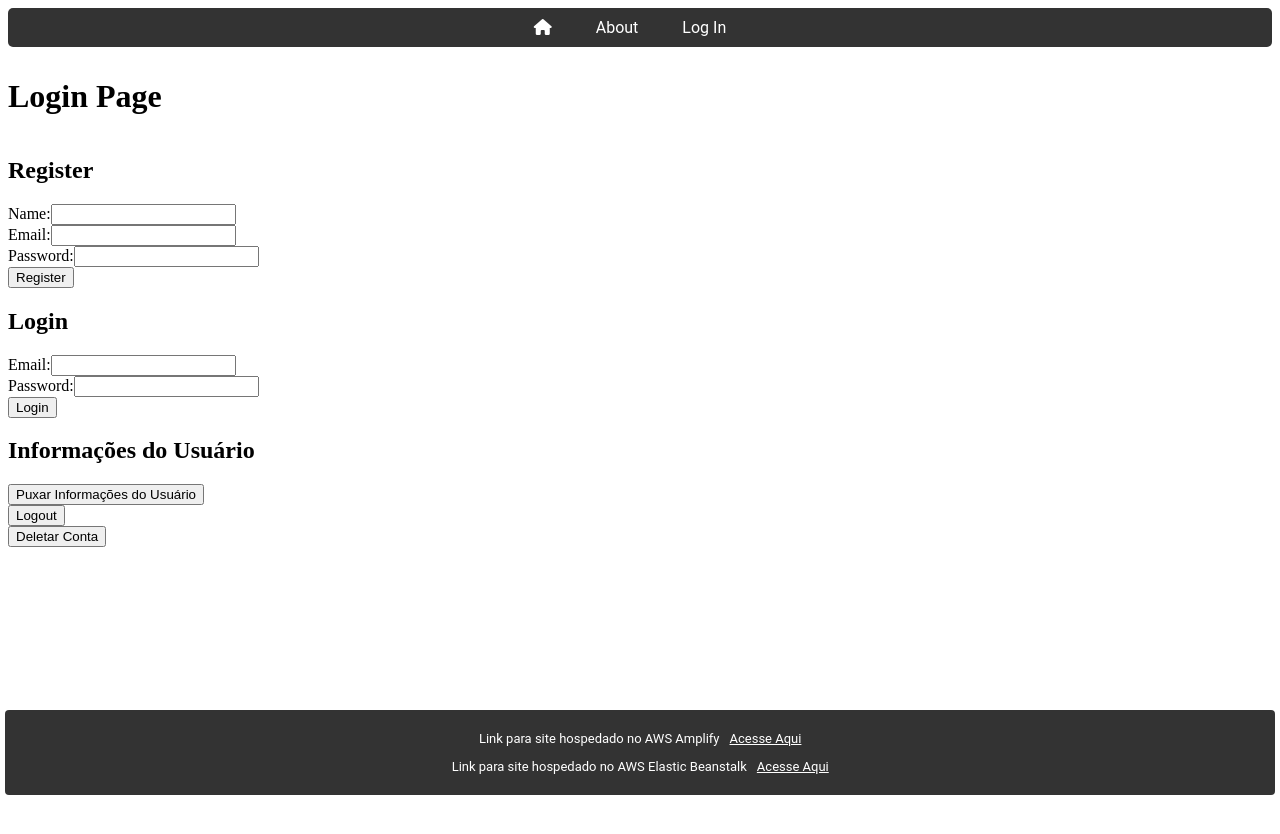
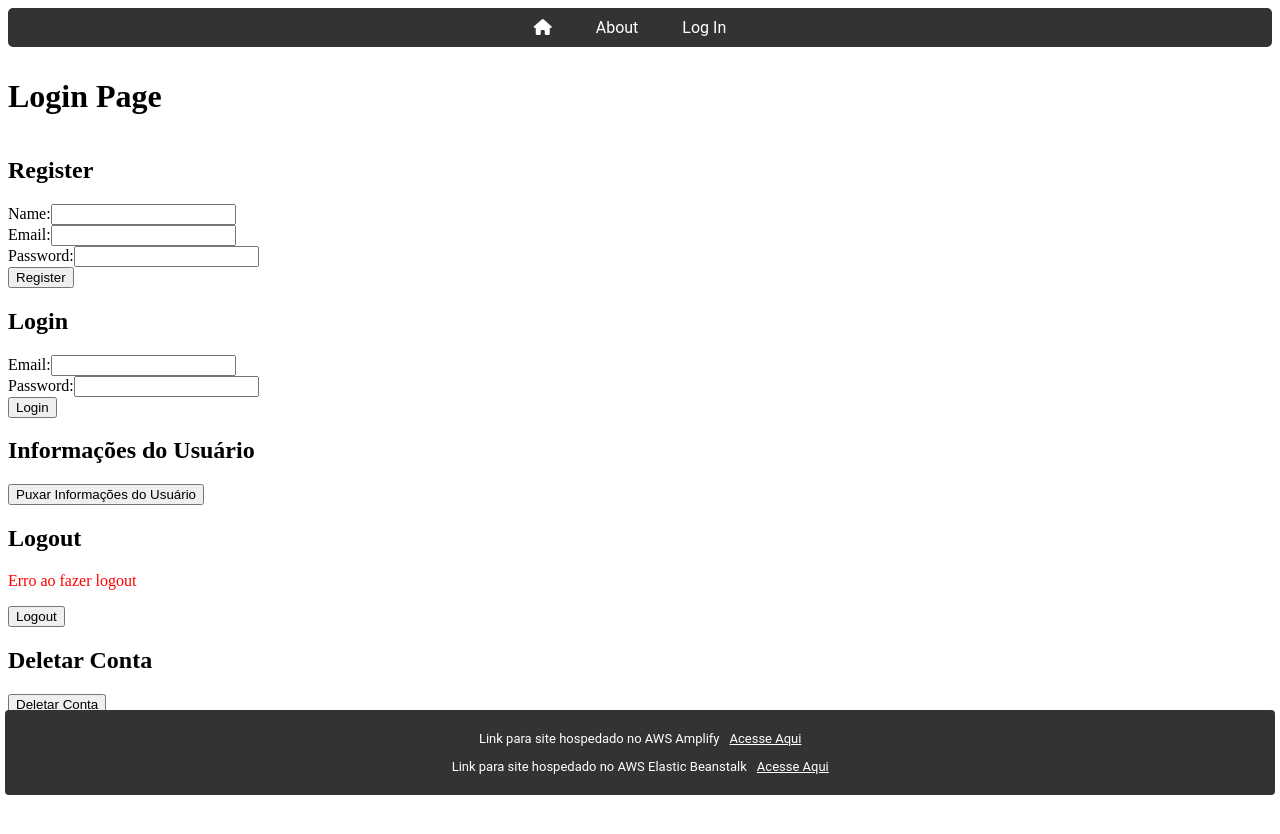
Before and after one commit to jonasonias/AnaliseAcoes, a React (Create React App) app in the folder Frontend/: page /login in a window 1280 px wide. Both pictures are taken after a click on the button "Logout". Shown: the top 834 px of the page. Built offline with nearby package versions, Linux system fonts and the light colour scheme; no server answers.

Commit message:
Todas as rotas de Login funcionando

```diff
--- a/Frontend/src/components/DeleteAccount.js
+++ b/Frontend/src/components/DeleteAccount.js
@@ -1,7 +1,10 @@
-import React from 'react';
+import React, { useState } from 'react';
 import axios from 'axios';
 
 const DeleteAccount = () => {
+  const [errorMessage, setErrorMessage] = useState('');
+  const [successMessage, setSuccessMessage] = useState('');
+
   const handleDeleteAccount = async () => {
     const sessionId = localStorage.getItem('sessionId');
 
@@ -12,14 +15,19 @@ const DeleteAccount = () => {
         }
       });
       localStorage.removeItem('sessionId');
-      console.log('Conta excluída com sucesso');
+      setSuccessMessage('Conta excluída com sucesso');
+      setErrorMessage('');
     } catch (error) {
-      console.error('Erro ao excluir conta:', error.response ? error.response.data : error.message);
+      setErrorMessage(error.response ? error.response.data : 'Erro ao excluir conta');
+      setSuccessMessage('');
     }
   };
 
   return (
     <div>
+      <h2>Deletar Conta</h2>
+      {errorMessage && <p style={{ color: 'red' }}>{errorMessage}</p>}
+      {successMessage && <p style={{ color: 'green' }}>{successMessage}</p>}
       <button onClick={handleDeleteAccount}>Deletar Conta</button>
     </div>
   );
--- a/Frontend/src/components/LoginForm.js
+++ b/Frontend/src/components/LoginForm.js
@@ -1,9 +1,7 @@
 import React, { useState } from 'react';
 import axios from 'axios';
-import { useAuth } from '../contexts/AuthContext'; // Importe o hook useAuth
 
 const LoginForm = () => {
-  const { setAuthCookie } = useAuth(); // Use o hook useAuth para acessar a função setAuthCookie
   const [email, setEmail] = useState('');
   const [password, setPassword] = useState('');
   const [errorMessage, setErrorMessage] = useState('');
--- a/Frontend/src/components/Logout.js
+++ b/Frontend/src/components/Logout.js
@@ -1,7 +1,10 @@
-import React from 'react';
+import React, { useState } from 'react';
 import axios from 'axios';
 
 const Logout = () => {
+  const [errorMessage, setErrorMessage] = useState('');
+  const [successMessage, setSuccessMessage] = useState('');
+
   const handleLogout = async () => {
     const sessionId = localStorage.getItem('sessionId');
 
@@ -12,14 +15,19 @@ const Logout = () => {
         }
       });
       localStorage.removeItem('sessionId');
-      console.log('Logout bem-sucedido');
+      setSuccessMessage('Logout bem-sucedido');
+      setErrorMessage('');
     } catch (error) {
-      console.error('Erro ao fazer logout:', error.response ? error.response.data : error.message);
+      setErrorMessage(error.response ? error.response.data : 'Erro ao fazer logout');
+      setSuccessMessage('');
     }
   };
 
   return (
     <div>
+      <h2>Logout</h2>
+      {errorMessage && <p style={{ color: 'red' }}>{errorMessage}</p>}
+      {successMessage && <p style={{ color: 'green' }}>{successMessage}</p>}
       <button onClick={handleLogout}>Logout</button>
     </div>
   );
--- a/Frontend/src/styles/General.css
+++ b/Frontend/src/styles/General.css
@@ -8,12 +8,12 @@
   flex-direction: column;
   align-items: left;
   justify-content: flex-start; /* Alinhe o conteúdo no topo do contêiner */
-  height: 120vh; /* Defina a altura da página para preencher toda a altura da janela */
+  height: 160vh; /* Defina a altura da página para preencher toda a altura da janela */
   padding-top: 10px; /* Adicione um espaçamento superior para empurrar o conteúdo para baixo */
   margin-top: 0;/* Remova a margem superior padrão do título */
 }
 
 .inicio-content {
-  max-height: 100vh; /* Defina a altura máxima do conteúdo para 80% da altura da janela */
+  max-height: 140vh; /* Defina a altura máxima do conteúdo para 80% da altura da janela */
   overflow-y: auto; /* Adicione rolagem vertical quando o conteúdo exceder a altura máxima */
 }
```
